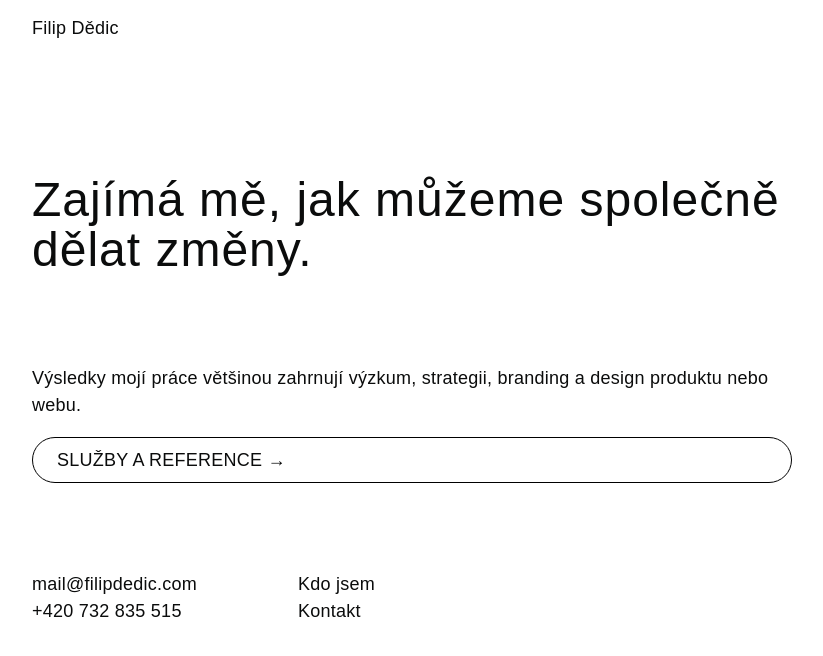
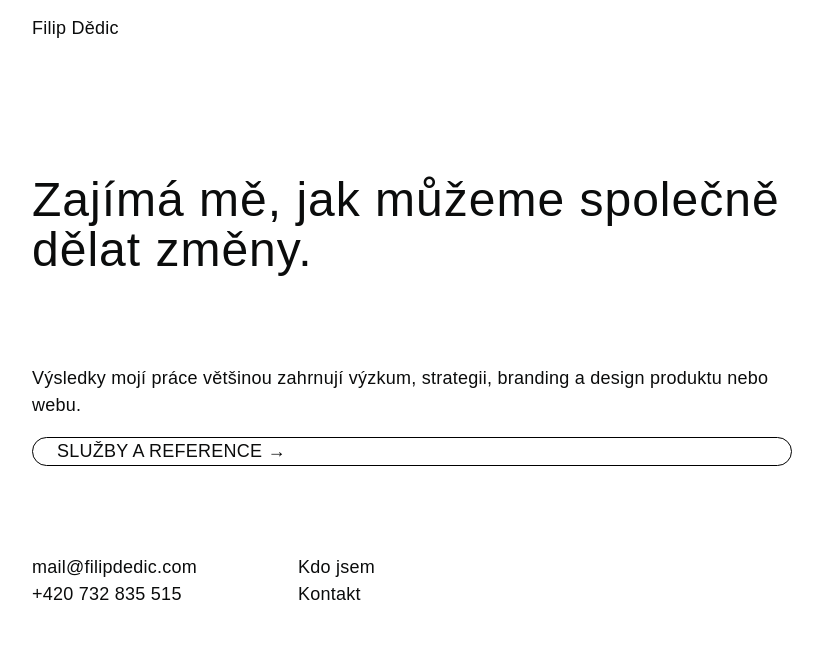
Before and after one commit to fdedic/fdedic.github.io, a Jekyll site: the page built from index.md, in a window 1280 px wide. Shown: the top 656 px of the page, without its empty margins (228-1051 px from the left). Built offline with Jekyll 4.4.1, drawn with Linux system fonts in a browser that asks for light colours; nearby versions of some CDN libraries; some web fonts are replaced.

Commit message:
Update base.css

```diff
--- a/assets/css/base.css
+++ b/assets/css/base.css
@@ -712,7 +712,6 @@ margin-bottom: 15px;
     text-transform: uppercase;
     white-space: nowrap;
     position: relative;
-    line-height: calc(3rem - 4px);
     border: 1px solid #000;
     text-decoration: none;
 }
```
